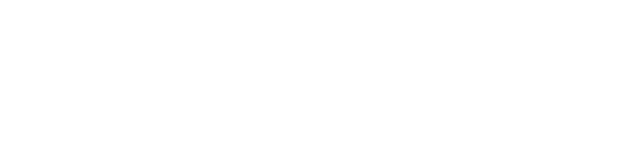
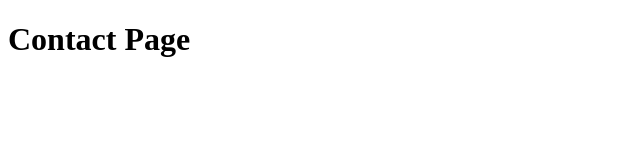
Before and after one commit to yvonnesneddon/website, a plain HTML site: page contact.html in a window 1280 px wide. Shown: the whole page, without its empty margins (0-640 px from the left). Drawn offline with Linux system fonts and the light colour scheme.

Commit message:
Contact Page

```diff
--- a/contact.html
+++ b/contact.html
@@ -4,9 +4,9 @@
     <meta charset="UTF-8">
     <meta http-equiv="X-UA-Compatible" content="IE=edge">
     <meta name="viewport" content="width=device-width, initial-scale=1.0">
-    <title>Document</title>
+    <title>Contact</title>
 </head>
 <body>
-
+    <h1>Contact Page</h1>
 </body>
 </html>
```
